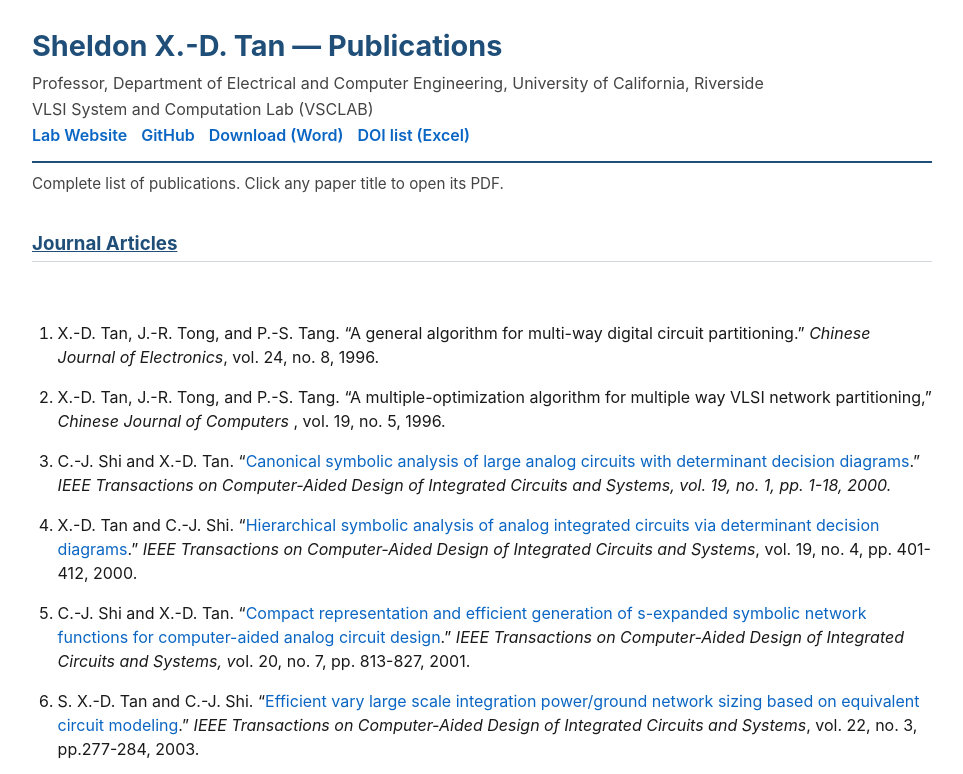
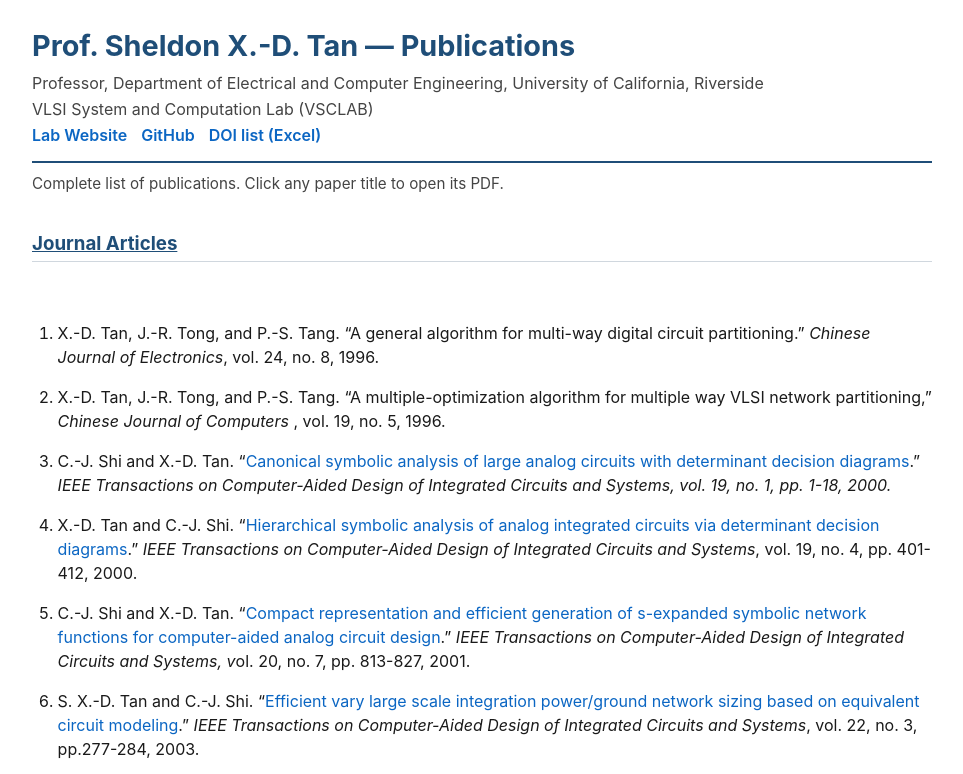
Before and after one commit to sheldonucr/published_papers, a plain HTML site: page index.html in a window 1280 px wide. Shown: the top 774 px of the page, without its empty margins (158-1121 px from the left). Drawn offline with Linux system fonts and the light colour scheme.

Commit message:
more update

```diff
--- a/index.html
+++ b/index.html
@@ -32,10 +32,10 @@ footer{margin-top:40px;padding-top:14px;border-top:1px solid #d0d7de;color:#777;
 <body>
 <header id="title-block-header">
 <div class="site-header">
-<h1>Sheldon X.-D. Tan — Publications</h1>
+<h1>Prof. Sheldon X.-D. Tan — Publications</h1>
 <div class="affil">Professor, Department of Electrical and Computer Engineering, University of California, Riverside</div>
 <div class="affil">VLSI System and Computation Lab (VSCLAB)</div>
-<div class="links"><a href="https://vsclab.ece.ucr.edu/">Lab Website</a><a href="https://github.com/sheldonucr">GitHub</a><a href="list_of_papers_latest.docx">Download (Word)</a><a href="paper_doi_list.xlsx">DOI list (Excel)</a></div>
+<div class="links"><a href="https://vsclab.ece.ucr.edu/">Lab Website</a><a href="https://github.com/sheldonucr/published_papers">GitHub</a><a href="paper_doi_list.xlsx">DOI list (Excel)</a></div>
 </div>
 <p class="intro">Complete list of publications. Click any paper title to open its PDF.</p>
 </header>
```
Also changed, not shown: list_of_paper_local.html (+2 -2 lines), 2 other files.
